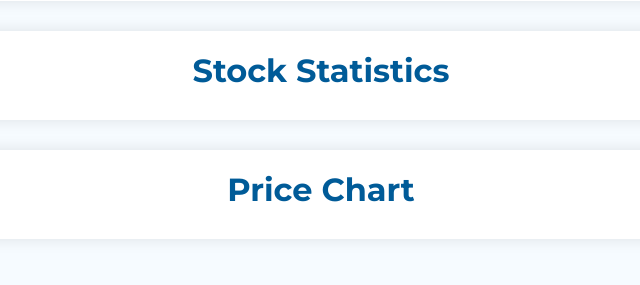
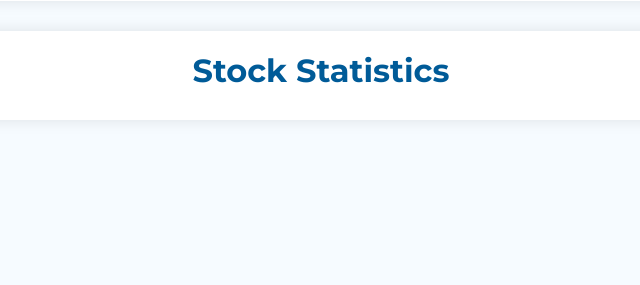
Before and after one commit to FireStorm3444/Artificial-Intelligent-Investor, a Django app: template core/templates/core/stock_detail.html in a window 1280 px wide. Shown: the part 261-546 px from the top of the page, without its empty margins (319-959 px from the left). Run offline with Django 5.2, Linux system fonts and the light colour scheme; tables that the repository leaves empty hold one stand-in row (values such as "Sample post"); the template is opened without the code that fills it: values that come from a table or form of the project are taken from there, most other values are stand-ins (such as "Sample title", 1, 10 or a date in 2020); some libraries are stand-ins or nearby versions.

Commit message:
show stats

```diff
--- a/core/templates/core/stock_detail.html
+++ b/core/templates/core/stock_detail.html
@@ -74,7 +74,7 @@
     {% if user.is_authenticated %}
         <div class="section-content"
              hx-get="{% url 'get_qualitative_analysis' stock.ticker %}"
-             hx-trigger="load"
+             hx-trigger="click"
              hx-target="this"
              hx-swap="innerHTML">
             <div class="htmx-loading-container">
@@ -104,19 +104,19 @@
     </div>
 </div>
 
-<div id="chart" class="chart-container section-card">
-    <h2>Price Chart</h2>
-    <div class="section-content"
-         hx-get="{% url 'get_chart' stock.ticker %}"
-         hx-trigger="load"
-         hx-target="this"
-         hx-swap="innerHTML">
-        <div class="htmx-loading-container">
-            <div class="htmx-loading-spinner"></div>
-            <div class="htmx-loading-text">Loading Chart...</div>
-        </div>
-    </div>
-</div>
+{#<div id="chart" class="chart-container section-card">#}
+{#    <h2>Price Chart</h2>#}
+{#    <div class="section-content"#}
+{#         hx-get="{% url 'get_chart' stock.ticker %}"#}
+{#         hx-trigger="load"#}
+{#         hx-target="this"#}
+{#         hx-swap="innerHTML">#}
+{#        <div class="htmx-loading-container">#}
+{#            <div class="htmx-loading-spinner"></div>#}
+{#            <div class="htmx-loading-text">Loading Chart...</div>#}
+{#        </div>#}
+{#    </div>#}
+{#</div>#}
 
 {#<div id="aii-analysis" class="aii-analysis-container section-card">#}
 {#    <h2>Aii Analysis</h2>#}
```
